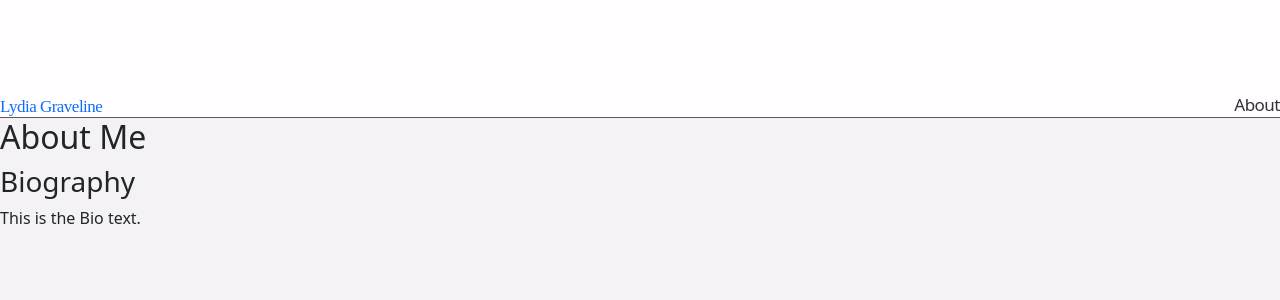
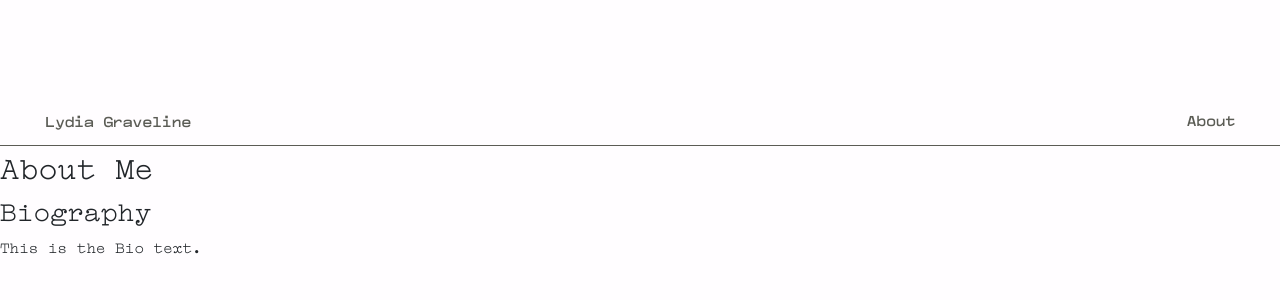
Before and after one commit to Lydiagraveline/CART444-portfolio-website, a React (Create React App) app in the folder my-app/: page /about in a window 1280 px wide. Shown: the top 300 px of the page. Built offline with nearby package versions, Linux system fonts and the light colour scheme; the HTML template or start-up script is replaced by a standard one.

Commit message:
updated header style

```diff
--- a/my-app/src/App.css
+++ b/my-app/src/App.css
@@ -50,6 +50,9 @@
   --dark5: #181A11;
   --purple1: #F9D9FC;
   --purple2: #E9BAE4;
+  --accent: rgb(255, 0, 128);
+  --minFontSize: 13px;
+  --FontSize: 17px;
 }
 
 * {
@@ -62,7 +65,8 @@
 body {
   margin: 0;
   overscroll-behavior: none;
-  background-color: var(--light2);
+  background-color: var(--light1);
+  font-family: compagnon-roman;
 }
 
 
@@ -76,28 +80,23 @@ body {
   width: 100%;
   position: sticky;
   top: 0;
-  z-index: 20;
+  z-index: 1;
   letter-spacing: -0.03em;
   line-height: 1em;
   transition: all 1s ease-out;
+  font-size: var(--minFontSize);
+  /* transition: margin 500ms ease 0s; */
+
 }
 
 @media screen and (min-width: 32em) {
   .header {
-    font-size: 17px;
+    font-size: var(--FontSize);
     margin-top: 95px;
     border-bottom: 1.5px solid var(--dark3);
   }
 }
 
-.headerBottom {
-  align-items: flex-end;
-  display: flex;
-  padding-bottom: 2px;
-  letter-spacing: -0.03em;
-  line-height: 1em;
-  pointer-events: auto;
-}
 
 .headerTest {
   background-color: var(--light1);
@@ -121,13 +120,11 @@ body {
   /* position: absolute; */
   /* display: flex; */
   /* flex-direction: column; */
-
-  /* padding-left: 15px;
+  /* border: 1.5px solid var(--dark3); */
+  padding-left: 15px;
   padding-right: 15px;
-  letter-spacing: -0.03em;
-  line-height: 1em; */
-  /* transition: spring 0s ease 0s; */
-  padding: 10px;
+  margin: 1%;
+  /* padding: 10px; */
 }
 
 
@@ -135,10 +132,12 @@ body {
   .headerTop {
     padding-left: 45px;
     padding-right: 45px;
-    width: 100%;
-        /* width: 100%; */
-    /* padding-bottom: 95px; */
-    /* padding-top: 32px; */
+  }
+}
+
+@media screen and (min-width: 48em) {
+  .headerTop {
+    padding-right: 45px;
   }
 }
 
@@ -147,51 +146,129 @@ body {
     padding-left: 0px;
     margin-left: 50%;
     width: 50%;
-    /* margin-left: 50%;
-    width: 50%; */
+  }
+}
+
+.about-section{
+  margin: 10px;
+  /* border: 1.5px solid var(--dark3); */
+  padding: 10px;
+  transition: all 0.6s ease-in-out;
+}
+
+.about-section a{
+  font-family: compagnon-italic;
+}
+
+.about-hidden {
+  /* top: -300px; */
+  transform: translateY(-100px);
+
+}
+
+.about-hidden a,
+.about-hidden p {
+  /* color: var(--light1); */
+}
+
+.about-hidden a:hover,
+.about-hidden p:hover {
+  color: var(--light1);
+}
+
+.headerBottom {
+  display: flex;
+  flex-direction: row;
+  justify-content: space-between;
+  align-items: center;
+  padding-bottom: 2px;
+  padding-left: 14px;
+  padding-right: 14px;
+  letter-spacing: -0.03em;
+  line-height: 1em;
+  pointer-events: auto;
+  height: 50px;
+
+
+}
+
+@media screen and (min-width: 32em) {
+  .headerBottom {
+    padding-left: 45px;
+    padding-right: 45px;
   }
 }
 
 
-.about-section{
-  height: auto;
-}
-
-.about-hidden{
-  color: var(--light1);
+.header-left{
+  /* border: 1.5px solid var(--dark3); */
+  /* flex-shrink: 0; */
+  /* letter-spacing: -0.03em; */
+  /* line-height: 1em; */
+  /* font-family:'Times New Roman', Times, serif; */
+  font-family:compagnon-medium;
+  display: flex;
+  /* flex-direction: row; */
+  /* align-items: center; */
 }
 
 
 
-.header-left{
+.header-center{
   /* border: 1.5px solid var(--dark3); */
-  flex-shrink: 0;
-  letter-spacing: -0.03em;
-  line-height: 1em;
-  font-family:'Times New Roman', Times, serif
-  /* display: flex; */
-  /* flex-direction: row; */
-  /* align-items: center; */
+  /* width: 100%; */
 }
 
 .header-right {
   /* border: 1.5px solid var(--dark3); */
-  flex-shrink: 0;
-  margin-left: auto;
   padding-left: 16px;
   line-height: 1.2em;
   letter-spacing: -0.03em;
 }
 
+@media screen and (max-width: 32em) {
+  .header-right {
+    padding-left: 10px;
+  }
+}
+
+@media screen and (max-width: 32em) {
+  .header-left {
+    display:none;
+    /* padding-left: 45px;
+    padding-right: 45px; */
+  }
+}
 
 
 .header-right a {
+  font-family: compagnon-medium, sans-serif;
   margin-left: 20px;
-  color: #333;
+  color: var(--dark3);
 }
+
+
+a{
+  color: var(--dark3)
+}
+
+
+  a:hover {
+  color: var(--accent);
+  /* font-family:compagnon-bold; */
+  }
 
 .header a {
   text-decoration: none;
+}
+
+em{
+  font-family: compagnon-medium;
+}
+
+em:hover{
+  color: var(--accent);
+  font-family:compagnon-bold;
 }
 
 
@@ -216,8 +293,9 @@ header h1 {
 
 
 .gallery {
-  /* background-color: var(--light2); */
-  padding: 10% 10%;
+  /* margin-top:96px; */
+  background-color: var(--purple1);
+  /* padding: 10% 10%; */
 }
 
 .gallery .container {
@@ -247,7 +325,7 @@ header h1 {
 
 .galleryItem p {
   font-family: compagnon-medium;
-  font-size: 14px;
+  /* font-size: 14px; */
   color: var(--dark2);
 }
 
@@ -257,67 +335,6 @@ header h1 {
   /* height: auto; */
   object-fit: cover;
 }
-
-/* .radioContainer ul {
-  display: flex;
-  align-items: center;
-  justify-content: center;
-  list-style: none;
-  padding: 0;
-  gap: 20px;
-  margin-bottom: 30px;
-}
-
-.radioContainer label {
-  font-family: compagnon-medium, sans-serif;
-  font-size: 18px;
-  line-height: 30px;
-  color: var(--dark3);
-  display: flex;
-  align-items: center;
-  cursor: pointer;
-}
-
-/* hide default radio */
-/* input[type="radio"] {
-  display: none;
-}
-
-.radio-circle {
-  width: 18px;
-  height: 18px;
-  border-radius: 50%;
-  border: 2px solid var(--dark2);
-  position: relative;
-  margin-right: 10px;
-}
-
-.radio-circle::before {
-  content: "";
-  display: block;
-  width: 12px;
-  height: 12px;
-  border-radius: 50%;
-  background-color: #ddd;
-  position: absolute;
-  top: 50%;
-  left: 50%;
-  transform: translate(-50%, -50%) scale(0);
-  transition: all 0.2s ease-in-out;
-}
-
-.radio-button input[type="radio"]:checked + .radio-circle::before {
-  transform: translate(-50%, -50%) scale(1);
-  background-color: var(--dark2);
-}
-
-.radio-button:hover .radio-circle {
-  border-color: var(--dark3);
-}
-
-.radio-button:hover input[type="radio"]:checked + .radio-circle::before {
-  background-color: var(--dark3);
-} */ */
 
 /* Modal background */
 .modalBackground {
@@ -334,7 +351,8 @@ header h1 {
 
 /* Modal content */
 .modalContent {
-  background-color: white;
+  background-color: var(--purple1);
+  /* z-index: 20; */
   padding: 20px;
   /* border-radius: 8px; */
   box-shadow: 0 0 10px rgba(0, 0, 0, 0.3); /* Drop shadow effect */
@@ -360,7 +378,7 @@ header h1 {
 
 .artPieceInfo P {
   color: var(--dark3);
-  font-size: 18px;
+  /* font-size: 18px; */
   font-family: compagnon-medium, sans-serif;
   padding: 0px;
   margin: 0px;
--- a/my-app/src/App.js
+++ b/my-app/src/App.js
@@ -18,6 +18,7 @@ function App() {
   const [selectedCategory, setSelectedCategory] = useState('all');
   const [selectedAboutCategory, setSelectedAboutCategory] = useState('Bio');
   const [collection, setCollection] = useState([]);
+  const [galleryPosition, setGalleryPosition] = useState(0); // State for gallery position
 
 
   useEffect(() => {
@@ -32,6 +33,7 @@ function App() {
 
   const handleFilterChange = (category) => {
     setSelectedCategory(category);
+    // console.log(galleryPosition)
     // Filter gallery data based on the selected category
     if (category === 'all') {
       const sortedData = sortedGalleryData();
@@ -54,11 +56,15 @@ function App() {
       handleFilterChange={handleFilterChange}
       handleAboutChange={handleAboutChange}
       selectedAboutCategory={selectedAboutCategory}
+      setGalleryPosition={setGalleryPosition}
     />
 
     <Routes>
 
-      <Route path="/" element={<Gallery galleryData={galleryData} collection={collection} />} /> {/* Default route to Gallery */}
+      <Route path="/" element={<Gallery
+      galleryData={galleryData}
+      collection={collection}
+      />} /> {/* Default route to Gallery */}
       <Route path='/about' element={<About selectedCategory={selectedAboutCategory} />} />
     </Routes>
     </Router>
--- a/my-app/src/components/Header.jsx
+++ b/my-app/src/components/Header.jsx
@@ -8,7 +8,7 @@ import './Radio.css';
 import classnames from "classnames";
 
 
-const Header = ({ categories, selectedCategory, handleFilterChange, handleAboutChange, selectedAboutCategory }) => {
+const Header = ({ categories, selectedCategory, handleFilterChange, handleAboutChange, selectedAboutCategory, setGalleryPosition }) => {
   const location = useLocation(); // Get the current location
   const [isHidden, setIsHidden] = useState(true);
   const [headerTestHeight, setHeaderTestHeight] = useState(0);
@@ -23,7 +23,8 @@ const Header = ({ categories, selectedCategory, handleFilterChange, handleAboutC
   const toggleHeader = () => {
     setIsHidden(!isHidden);
      updateHeaderHeight();
-    console.log(headerTestHeight);
+     setGalleryPosition(headerTestHeight);
+      console.log(headerTestHeight);
   };
 
   function handleScrollChange() {
@@ -42,22 +43,19 @@ const Header = ({ categories, selectedCategory, handleFilterChange, handleAboutC
       window.removeEventListener("scroll", handleScrollChange);
       window.removeEventListener('resize', updateHeaderHeight);
     };
-  }, []); // only add event listener on mount & clean on unmount
+  }, []);
 
   const headerStyle = {
-    //  marginTop: !isHidden ? '0px' : null,
-      // top: isHidden ? 0 :  headerTestHeight
       transform: `translateY(${isHidden ? 0 : headerTestHeight}px)`,
-      // backgroundColor: !isHidden && window.scrollY === 0 ? 'red' : 'blue',
-      marginTop: !isHidden && window.scrollY === 0 ? `0px` : null
+      // marginTop: !isHidden && window.scrollY === 0 ? `0px` : null
   };
 
-    const testStyle = {
-      // marginTop: isHidden && window.scrollY === 0 ? 0 : null
+  const testStyle = {
+    transform: `translateY(${isHidden ? 0 : headerTestHeight}px)`,
+    // marginTop: !isHidden && window.scrollY === 0 ? `0px` : null
+};
 
-  };
   return (
-    // <div className="background-container" style={headerStyle}>
     <header style={headerStyle}
     className={classnames("header", {
         "hidden": isHidden
@@ -68,33 +66,26 @@ const Header = ({ categories, selectedCategory, handleFilterChange, handleAboutC
             })}
       >
       <div className={`headerTop`}>
-      {/* <p>header top</p> */}
-        {/* <div className='containertest'> */}
-        {/* <p>containertest</p> */}
           <div
               className={classnames("about-section", {
               "about-hidden": isHidden
             }) }>
-          <p>about-section</p>
-          <p>information about Lydia Graveline.</p>
-          <p>information about Lydia Graveline.</p>
-          <p>information about Lydia Graveline.</p>
-          <p>Contact</p>
-          <p>Contact</p>
-          {/* <p>Contact</p> */}
+          <p>My name is Lydia</p>
+          <a href="mailto:lydiagraveline20@gmail.com">lydiagraveline20@gmail.com</a> <br/>
+          <a href="https://www.instagram.com/pearl_diver_/" target="_blank">Instagram</a>
+
           </div>
-        {/* </div> */}
       </div>
       </div>
-
-       {/* <p>header</p> */}
       <div className='headerBottom '  >
 
       <div className="header-left">
         <div id="logo">
         <Link to="/">Lydia Graveline</Link>
         </div>
-        <div id="category">
+      </div>
+
+      <div id="category" className="header-center">
         {location.pathname === '/' && ( // Conditionally render the radio buttons only when the path is '/'
         <GalleryFilter
          categories={categories}
@@ -102,48 +93,12 @@ const Header = ({ categories, selectedCategory, handleFilterChange, handleAboutC
          onChange={handleFilterChange}
         />
       )}
-      {/* <button onClick={toggleHeader}>
-        {isHidden ? "Show Header" : "Hide Header"}
-      </button> */}
-      </div>
       </div>
       <div className="header-right">
       <Link to="#" onClick={() => {toggleHeader(); updateHeaderHeight();}}>About</Link>
       </div>
       </div>
-
-        {/* {location.pathname === '/about' && ( // Conditionally render the radio buttons only when the path is '/'=
-          <div className='radioContainer'>
-          <ul>
-          <li>
-          <label className="radio-button">
-          <input type="radio" name="About" value="Bip" checked={selectedAboutCategory === 'Bio'} onChange={() => handleAboutChange('Bio')}></input>
-          <div className="radio-circle"></div>
-          <span>Bio</span>
-          </label>
-          </li>
-
-          <li>
-          <label className="radio-button">
-          <input type="radio" name="About" value="Contact"checked={selectedAboutCategory === 'Contact'} onChange={() => handleAboutChange('Contact')}></input>
-          <div className="radio-circle"></div>
-          <span>Contact</span>
-          </label>
-          </li>
-          </ul>
-         </div>
-      )} */}
-
-
-
-      {/* <div className="header-right">
-        <Link to="/about">About</Link>
-      </div> */}
-
-
-
     </header>
-    //  </div>
   );
 };
 
```
Also changed, not shown: my-app/src/components/Gallery.jsx (+3 -18 lines), my-app/src/components/Radio.css (+33 -10 lines).
